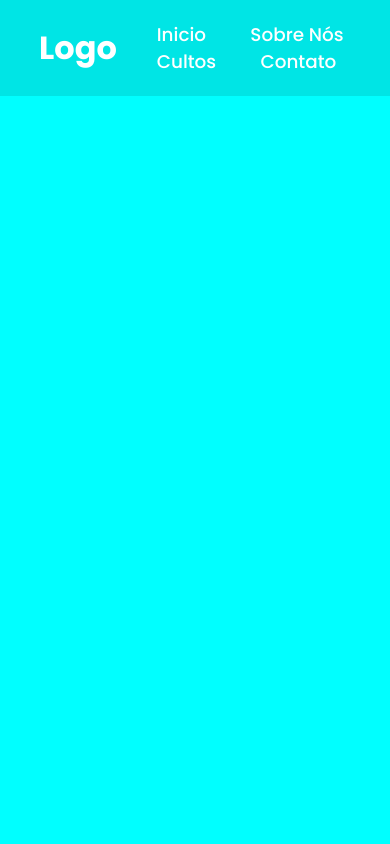
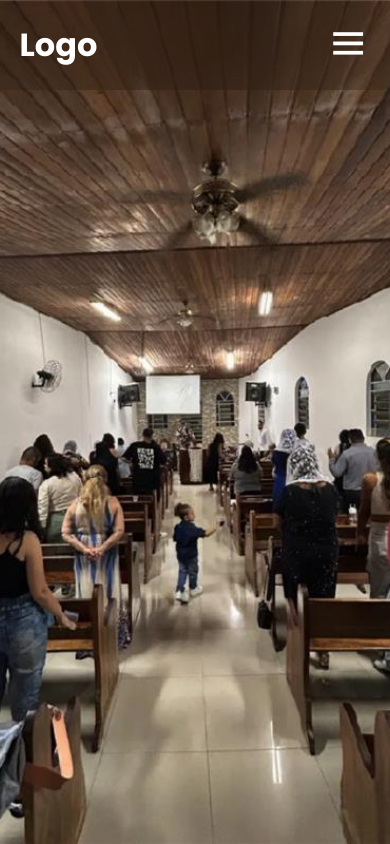
Before and after one commit to IgorOdSilva/landing-page-igreja, a plain HTML site: page index.html in a window 390 px wide. Drawn offline with nearby package versions, Linux system fonts and the light colour scheme.

Commit message:
Header Finalizado

```diff
--- a/css/header.css
+++ b/css/header.css
@@ -8,8 +8,18 @@
     align-items: center;
     justify-content: space-between;
     z-index: 100;
+}
+
+.header::before {
+    content: '';
+    position: absolute;
+    top: 0;
+    left: 0;
+    width: 100%;
+    height: 100%;
     background-color: rgba(0, 0, 0, .1);
     backdrop-filter: blur(50px);
+    z-index: -1;
 }
 
 .logo {
@@ -26,3 +36,67 @@
     font-weight: 500;
     margin-left: 2.5rem;
 }
+
+#check {
+    display:  none;
+
+}
+
+.icons {
+    position: absolute;
+    right: 5%;
+    font-size: 2.8rem;
+    color: #fff;
+    cursor: pointer;
+    display: none;
+}
+
+@media (max-width: 992px) {
+    .header {
+        padding: 1.3rem 5%;
+    }
+}
+
+@media (max-width: 768px) {
+    .icons {
+        display: inline-flex;
+    }
+
+    #check:checked~.icons #menu-icon {
+        display: none;
+    }
+
+    .icons #close-icon {
+        display: none;
+    }
+
+    #check:checked~.icons #close-icon {
+        display: block;
+    }
+
+
+    .navbar {
+        position: absolute;
+        top: 100%;
+        left: 0;
+        width: 100%;
+        height: 0;
+        background-color: rgba(0, 0, 0, .1);
+        backdrop-filter: blur(50px);
+        box-shadow: 0 .5rem 1rem rgba(0, 0, 0, .1);
+        transition: .3s ease;
+        overflow: hidden;
+    }
+
+    .navbar a {
+        display: block;
+        font-size: 1.1rem;
+        margin: 1.5rem 0;
+        text-align: center;
+        transition: .3s ease;
+    }
+
+    #check:checked~.navbar {
+        height: 14.4rem;
+    }
+}
--- a/css/style.css
+++ b/css/style.css
@@ -9,5 +9,8 @@
 }
 
 body {
-    background-color: aqua;
+    background: url('../assets/image/background.jfif') no-repeat center center;
+    background-size: cover;
+    height: 100vh; /* Garantir que o body tenha altura total da tela */
+    margin: 0; /* Remover margens padrão */
 }
--- a/index.html
+++ b/index.html
@@ -6,10 +6,17 @@
     <title>Ministério Cristá Universal</title>
     <link rel="stylesheet" href="css/style.css">
     <link rel="stylesheet" href="css/header.css">
+    <link href='https://unpkg.com/boxicons@2.1.4/css/boxicons.min.css' rel='stylesheet'>
 </head>
 <body>
     <header class="header">
         <a href="#" class="logo">Logo</a>
+
+        <input type="checkbox" id="check">
+        <label for="check" class="icons">
+            <i class='bx bx-menu' id="menu-icon"></i>
+            <i class='bx bx-x' id="close-icon"></i>
+        </label>
         <nav class="navbar">
             <a href="">Inicio</a>
             <a href="">Sobre Nós</a>
```
Also changed, not shown: assets/image/background 1.png (added), assets/image/background.jfif (added).
